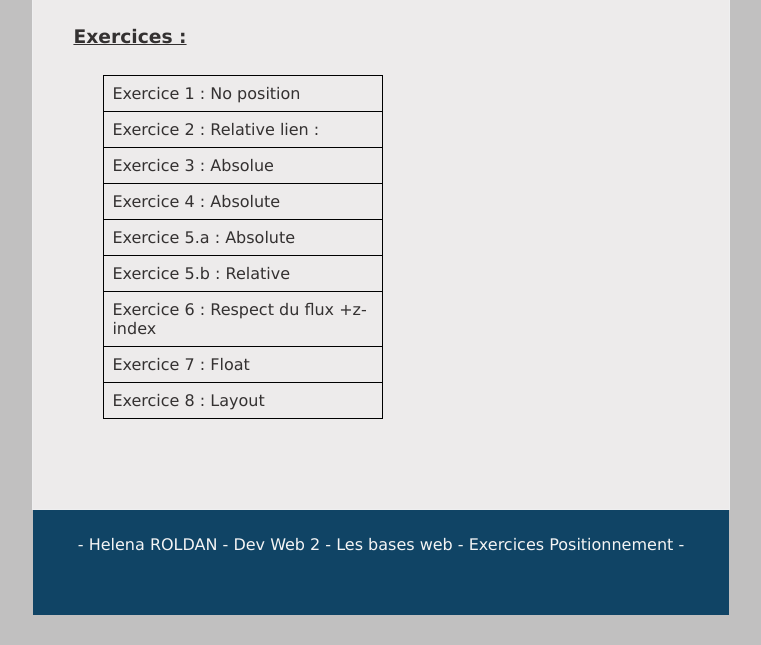
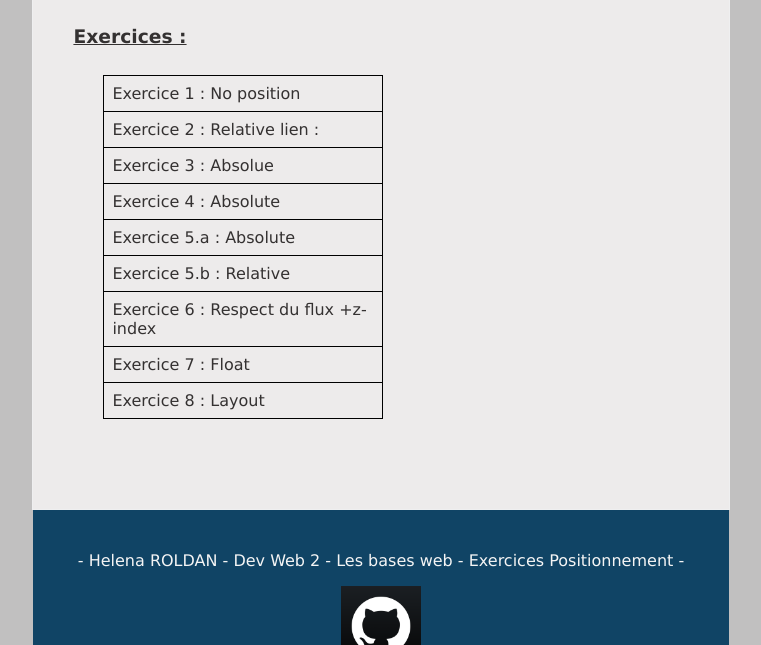
Before and after one commit to Elenita5/Exercices-positionnement, a plain HTML site: page index.html in a window 1280 px wide. Shown: the part 392-1037 px from the top of the page, without its empty margins (259-1020 px from the left). Before the commit the page ends 1015 px from the top, so only its background shows below. Drawn offline with Linux system fonts and the light colour scheme.

Commit message:
accueil mise a jour

```diff
--- a/asset/style/index.css
+++ b/asset/style/index.css
@@ -54,9 +54,15 @@ h3{
     background-color: #104465;
     text-align: center;
     color: whitesmoke;
-    height: 80px;
+    height: 150px;
     width: 55%;
     margin: auto;
     padding-top: 25px;
     min-width: 530px;
 }
+#git{
+    width: 80px;
+}
+a:hover{
+    opacity: 0.8;
+}
--- a/index.html
+++ b/index.html
@@ -54,8 +54,12 @@
     </main>
     <footer>
         <div id="footer">
-            - Helena ROLDAN - Dev Web 2 - Les bases web - Exercices Positionnement -
+            <p>
+                - Helena ROLDAN - Dev Web 2 - Les bases web - Exercices Positionnement -
+            </p>
+            <a href="https://github.com/Elenita5" target="_blank"><img id="git" src="../asset/img/git.png"></a>
         </div>
+
     </footer>
 </body>
 </html>
```
Also changed, not shown: asset/img/git.png (added).
